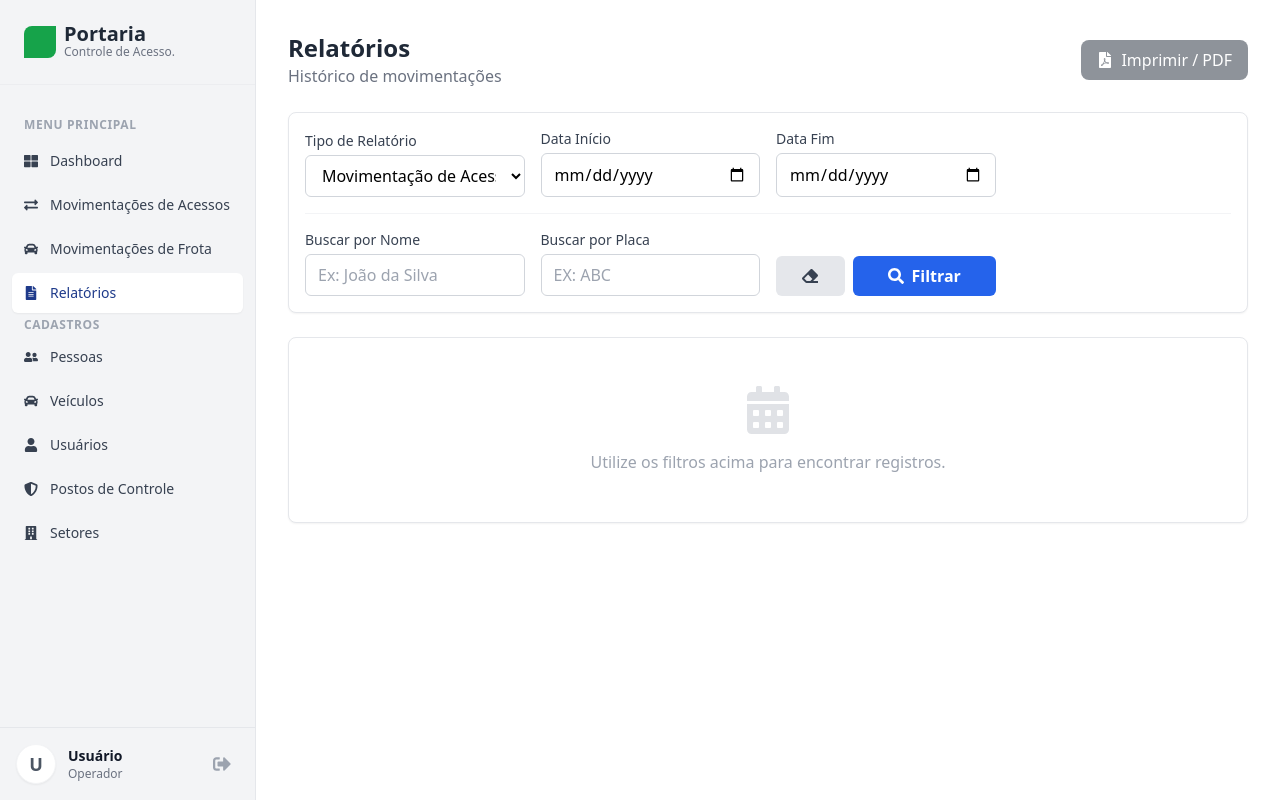
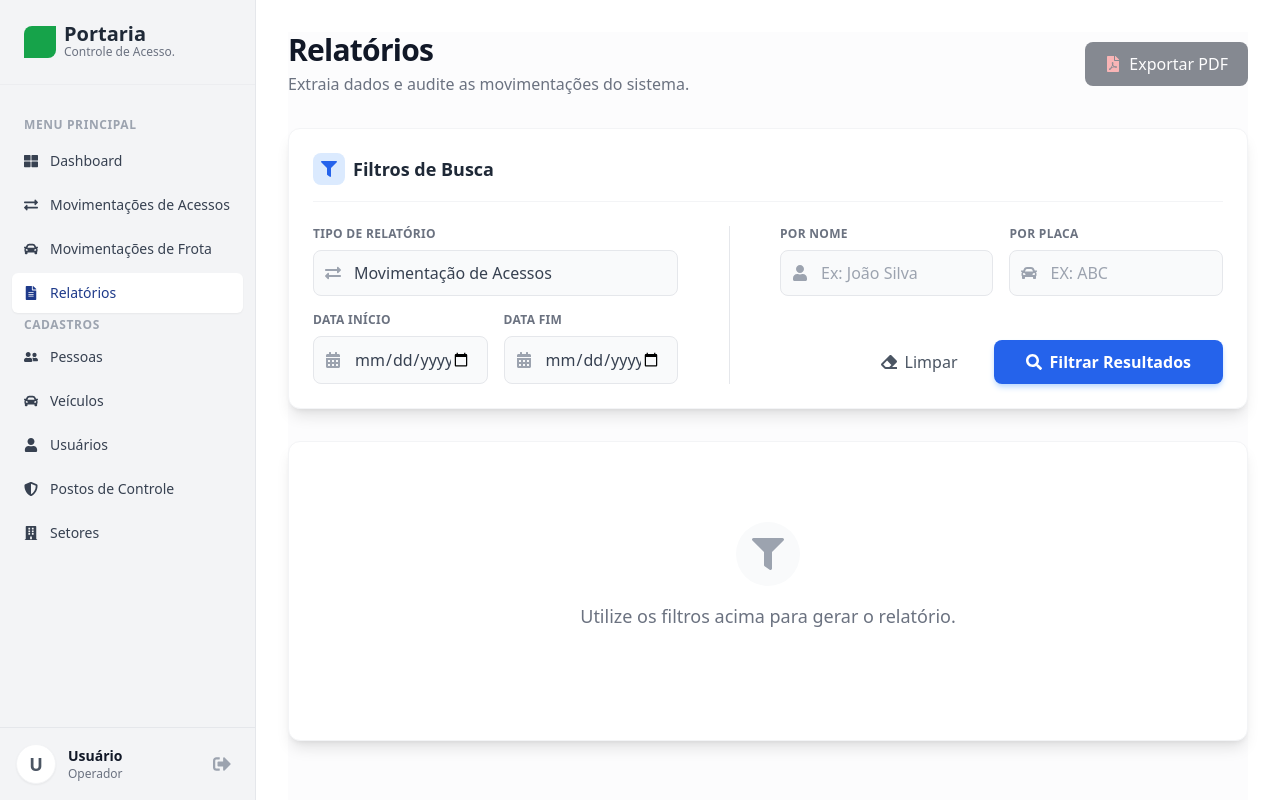
Before and after one commit to alissongabrieloliveira/gestao-acessos-veiculos-frontend, a React (Vite) app: page /relatorios in a window 1280 px wide. Built offline with nearby package versions, Linux system fonts and the light colour scheme; sample sign-in values are in the browser's storage.

Commit message:
style: reformula UI da tela de relatorios com cards, icones e melhor hierarquia visual

```diff
--- a/src/pages/Relatorios/index.jsx
+++ b/src/pages/Relatorios/index.jsx
@@ -1,23 +1,33 @@
 import React, { useState } from "react";
 import api from "../../services/api";
-import { FaSearch, FaFilePdf, FaCalendarAlt, FaEraser } from "react-icons/fa";
+import {
+  FaSearch,
+  FaFilePdf,
+  FaCalendarAlt,
+  FaEraser,
+  FaFilter,
+  FaCar,
+  FaUser,
+  FaExchangeAlt,
+} from "react-icons/fa";
 
 export default function Relatorios() {
   const [tipoRelatorio, setTipoRelatorio] = useState("acessos");
   const [dataInicio, setDataInicio] = useState("");
   const [dataFim, setDataFim] = useState("");
 
-  // Novos Estados
   const [buscaNome, setBuscaNome] = useState("");
   const [buscaPlaca, setBuscaPlaca] = useState("");
 
   const [resultados, setResultados] = useState([]);
   const [loading, setLoading] = useState(false);
+  const [filtrosAplicados, setFiltrosAplicados] = useState(false);
 
   async function handleGerarRelatorio(e) {
-    if (e) e.preventDefault(); // Permite chamar sem evento (botão limpar)
+    if (e) e.preventDefault();
     setLoading(true);
     setResultados([]);
+    setFiltrosAplicados(true);
 
     try {
       let url =
@@ -28,8 +38,6 @@ export default function Relatorios() {
 
       if (dataInicio) params.data_inicio = dataInicio;
       if (dataFim) params.data_fim = dataFim;
-
-      // Envia os novos filtros se estiverem preenchidos
       if (buscaNome) params.nome = buscaNome;
       if (buscaPlaca) params.placa = buscaPlaca;
 
@@ -49,6 +57,7 @@ export default function Relatorios() {
     setBuscaNome("");
     setBuscaPlaca("");
     setResultados([]);
+    setFiltrosAplicados(false);
   }
 
   function handlePrint() {
@@ -56,232 +65,367 @@ export default function Relatorios() {
   }
 
   return (
+    <div className="min-h-screen bg-gray-50/50 pb-10">
+      {/* Cabeçalho */}
+      <div className="flex flex-col md:flex-row md:items-center justify-between gap-4 mb-8 print:hidden">
         <div>
-      <div className="flex flex-col md:flex-row md:items-center justify-between gap-4 mb-6 print:hidden">
-        <div>
-          <h1 className="text-2xl font-bold text-gray-800">Relatórios</h1>
-          <p className="text-gray-500">Histórico de movimentações</p>
+          <h1 className="text-3xl font-bold text-gray-900 tracking-tight">
+            Relatórios
+          </h1>
+          <p className="text-gray-500 mt-1">
+            Extraia dados e audite as movimentações do sistema.
+          </p>
         </div>
         <button
           onClick={handlePrint}
           disabled={resultados.length === 0}
-          className="bg-gray-800 hover:bg-gray-900 text-white px-4 py-2 rounded-lg flex items-center gap-2 disabled:opacity-50"
+          className="bg-gray-900 hover:bg-black text-white px-5 py-2.5 rounded-lg flex items-center gap-2 transition-all shadow-md disabled:opacity-50 disabled:shadow-none font-medium"
         >
-          <FaFilePdf /> Imprimir / PDF
+          <FaFilePdf className="text-red-400" /> Exportar PDF
         </button>
       </div>
 
-      {/* Área de Filtros */}
-      <div className="bg-white p-4 rounded-lg shadow-sm border border-gray-200 mb-6 print:hidden">
+      {/* CARD DE FILTROS (Design Moderno) */}
+      <div className="bg-white rounded-xl shadow-lg border border-gray-100 p-6 mb-8 print:hidden">
+        <div className="flex items-center gap-2 mb-6 border-b border-gray-100 pb-4">
+          <div className="bg-blue-100 p-2 rounded-lg text-blue-600">
+            <FaFilter />
+          </div>
+          <h2 className="text-lg font-bold text-gray-800">Filtros de Busca</h2>
+        </div>
+
         <form onSubmit={handleGerarRelatorio}>
-          <div className="grid grid-cols-1 md:grid-cols-4 gap-4 items-end mb-4">
-            {/* Linha 1: Tipo e Datas */}
-            <div>
-              <label className="block text-sm font-medium text-gray-700 mb-1">
+          <div className="grid grid-cols-1 lg:grid-cols-12 gap-6">
+            {/* Coluna 1: Tipo e Datas (Ocupa 5 colunas em telas grandes) */}
+            <div className="lg:col-span-5 grid grid-cols-1 md:grid-cols-2 gap-4">
+              <div className="md:col-span-2">
+                <label className="block text-xs font-bold text-gray-500 uppercase tracking-wide mb-2">
                   Tipo de Relatório
                 </label>
+                <div className="relative">
+                  <div className="absolute inset-y-0 left-0 pl-3 flex items-center pointer-events-none text-gray-400">
+                    <FaExchangeAlt />
+                  </div>
                   <select
-                className="w-full border border-gray-300 rounded-md px-3 py-2 bg-white focus:ring-2 focus:ring-blue-500"
+                    className="w-full pl-10 pr-4 py-2.5 bg-gray-50 border border-gray-200 rounded-lg text-gray-700 focus:bg-white focus:ring-2 focus:ring-blue-500 focus:border-transparent transition-all outline-none appearance-none"
                     value={tipoRelatorio}
                     onChange={(e) => {
                       setTipoRelatorio(e.target.value);
                       setResultados([]);
+                      setFiltrosAplicados(false);
                     }}
                   >
                     <option value="acessos">Movimentação de Acessos</option>
                     <option value="frota">Movimentação de Frota</option>
                   </select>
                 </div>
+              </div>
 
               <div>
-              <label className="block text-sm font-medium text-gray-700 mb-1">
+                <label className="block text-xs font-bold text-gray-500 uppercase tracking-wide mb-2">
                   Data Início
                 </label>
+                <div className="relative">
+                  <div className="absolute inset-y-0 left-0 pl-3 flex items-center pointer-events-none text-gray-400">
+                    <FaCalendarAlt />
+                  </div>
                   <input
                     type="date"
-                className="w-full border border-gray-300 rounded-md px-3 py-2"
+                    className="w-full pl-10 pr-4 py-2.5 bg-gray-50 border border-gray-200 rounded-lg text-gray-700 focus:bg-white focus:ring-2 focus:ring-blue-500 outline-none transition-all"
                     value={dataInicio}
                     onChange={(e) => setDataInicio(e.target.value)}
                   />
                 </div>
+              </div>
 
               <div>
-              <label className="block text-sm font-medium text-gray-700 mb-1">
+                <label className="block text-xs font-bold text-gray-500 uppercase tracking-wide mb-2">
                   Data Fim
                 </label>
+                <div className="relative">
+                  <div className="absolute inset-y-0 left-0 pl-3 flex items-center pointer-events-none text-gray-400">
+                    <FaCalendarAlt />
+                  </div>
                   <input
                     type="date"
-                className="w-full border border-gray-300 rounded-md px-3 py-2"
+                    className="w-full pl-10 pr-4 py-2.5 bg-gray-50 border border-gray-200 rounded-lg text-gray-700 focus:bg-white focus:ring-2 focus:ring-blue-500 outline-none transition-all"
                     value={dataFim}
                     onChange={(e) => setDataFim(e.target.value)}
                   />
                 </div>
               </div>
+            </div>
 
-          {/* Linha 2: Buscas Textuais e Botões */}
-          <div className="grid grid-cols-1 md:grid-cols-4 gap-4 items-end border-t border-gray-100 pt-4">
+            {/* Divisor Vertical (apenas desktop) */}
+            <div className="hidden lg:block w-px bg-gray-200 mx-auto h-full"></div>
+
+            {/* Coluna 2: Busca Específica (Ocupa 6 colunas) */}
+            <div className="lg:col-span-6 flex flex-col justify-between">
+              <div className="grid grid-cols-1 md:grid-cols-2 gap-4">
                 <div>
-              <label className="block text-sm font-medium text-gray-700 mb-1">
-                Buscar por Nome
+                  <label className="block text-xs font-bold text-gray-500 uppercase tracking-wide mb-2">
+                    Por Nome
                   </label>
+                  <div className="relative">
+                    <div className="absolute inset-y-0 left-0 pl-3 flex items-center pointer-events-none text-gray-400">
+                      <FaUser />
+                    </div>
                     <input
                       type="text"
-                placeholder="Ex: João da Silva"
-                className="w-full border border-gray-300 rounded-md px-3 py-2"
+                      placeholder="Ex: João Silva"
+                      className="w-full pl-10 pr-4 py-2.5 bg-gray-50 border border-gray-200 rounded-lg text-gray-700 focus:bg-white focus:ring-2 focus:ring-blue-500 outline-none transition-all"
                       value={buscaNome}
                       onChange={(e) => setBuscaNome(e.target.value)}
                     />
                   </div>
+                </div>
 
                 <div>
-              <label className="block text-sm font-medium text-gray-700 mb-1">
-                Buscar por Placa
+                  <label className="block text-xs font-bold text-gray-500 uppercase tracking-wide mb-2">
+                    Por Placa
                   </label>
+                  <div className="relative">
+                    <div className="absolute inset-y-0 left-0 pl-3 flex items-center pointer-events-none text-gray-400">
+                      <FaCar />
+                    </div>
                     <input
                       type="text"
                       placeholder="Ex: ABC"
-                className="w-full border border-gray-300 rounded-md px-3 py-2 uppercase"
+                      className="w-full pl-10 pr-4 py-2.5 bg-gray-50 border border-gray-200 rounded-lg text-gray-700 focus:bg-white focus:ring-2 focus:ring-blue-500 outline-none uppercase transition-all"
                       value={buscaPlaca}
-                onChange={(e) => setBuscaPlaca(e.target.value.toUpperCase())}
+                      onChange={(e) =>
+                        setBuscaPlaca(e.target.value.toUpperCase())
+                      }
                     />
                   </div>
+                </div>
+              </div>
 
-            <div className="flex gap-2">
+              {/* Botões de Ação */}
+              <div className="flex gap-3 mt-6 justify-end">
                 <button
                   type="button"
                   onClick={limparFiltros}
-                className="bg-gray-200 hover:bg-gray-300 text-gray-700 font-bold py-2 px-4 rounded-md flex items-center justify-center gap-2 flex-1"
-                title="Limpar Filtros"
+                  className="px-6 py-2.5 rounded-lg text-gray-600 font-medium hover:bg-gray-100 transition-colors flex items-center gap-2"
                 >
-                <FaEraser />
+                  <FaEraser /> Limpar
                 </button>
 
                 <button
                   type="submit"
-                className="bg-blue-600 hover:bg-blue-700 text-white font-bold py-2 px-4 rounded-md flex items-center justify-center gap-2 flex-[3]"
+                  disabled={loading}
+                  className="bg-blue-600 hover:bg-blue-700 text-white px-8 py-2.5 rounded-lg font-bold shadow-md shadow-blue-200 transition-all flex items-center gap-2 disabled:opacity-70"
                 >
                   {loading ? (
-                  "Buscando..."
+                    <span className="flex items-center gap-2">
+                      <svg
+                        className="animate-spin h-4 w-4 text-white"
+                        viewBox="0 0 24 24"
+                      >
+                        <circle
+                          className="opacity-25"
+                          cx="12"
+                          cy="12"
+                          r="10"
+                          stroke="currentColor"
+                          strokeWidth="4"
+                        ></circle>
+                        <path
+                          className="opacity-75"
+                          fill="currentColor"
+                          d="M4 12a8 8 0 018-8V0C5.373 0 0 5.373 0 12h4zm2 5.291A7.962 7.962 0 014 12H0c0 3.042 1.135 5.824 3 7.938l3-2.647z"
+                        ></path>
+                      </svg>
+                      Buscando...
+                    </span>
                   ) : (
                     <>
-                    <FaSearch /> Filtrar
+                      <FaSearch /> Filtrar Resultados
                     </>
                   )}
                 </button>
               </div>
             </div>
+          </div>
         </form>
       </div>
 
-      {/* Resultados - Tabela Dinâmica (Mantém o mesmo código anterior) */}
-      <div className="bg-white rounded-lg shadow-sm border border-gray-200 overflow-hidden print:shadow-none print:border-none">
-        <div className="hidden print:block p-4 text-center border-b">
-          <h2 className="text-xl font-bold">
+      {/* RESULTADOS */}
+      <div className="bg-white rounded-xl shadow-lg border border-gray-100 overflow-hidden print:shadow-none print:border-none min-h-[300px]">
+        {/* Header Impressão */}
+        <div className="hidden print:block p-8 text-center border-b border-gray-200">
+          <h2 className="text-2xl font-bold text-gray-900">
             Relatório de {tipoRelatorio === "acessos" ? "Acessos" : "Frota"}
           </h2>
-          <p className="text-sm">Gerado em: {new Date().toLocaleString()}</p>
+          <p className="text-gray-500 mt-2">
+            Gerado em: {new Date().toLocaleString()}
+          </p>
         </div>
 
         {resultados.length === 0 ? (
-          <div className="p-12 text-center text-gray-400 print:hidden">
-            <FaCalendarAlt size={48} className="mx-auto mb-4 opacity-30" />
-            <p>Utilize os filtros acima para encontrar registros.</p>
+          <div className="h-full flex flex-col items-center justify-center py-20 text-gray-400 print:hidden">
+            <div
+              className={`p-4 rounded-full mb-4 ${
+                filtrosAplicados ? "bg-red-50 text-red-400" : "bg-gray-50"
+              }`}
+            >
+              {filtrosAplicados ? (
+                <FaSearch size={32} />
+              ) : (
+                <FaFilter size={32} />
+              )}
+            </div>
+            <p className="text-lg font-medium text-gray-500">
+              {filtrosAplicados
+                ? "Nenhum registro encontrado para estes filtros."
+                : "Utilize os filtros acima para gerar o relatório."}
+            </p>
           </div>
         ) : (
+          <div>
+            {/* Contador de Registros */}
+            <div className="bg-gray-50 px-6 py-3 border-b border-gray-100 flex justify-between items-center print:hidden">
+              <span className="text-sm font-medium text-gray-500">
+                Registros encontrados:
+              </span>
+              <span className="bg-white border border-gray-200 text-gray-800 px-3 py-1 rounded-full text-xs font-bold shadow-sm">
+                {resultados.length}
+              </span>
+            </div>
+
             <div className="overflow-x-auto">
-            <table className="w-full text-sm text-left text-gray-500">
-              <thead className="bg-gray-50 border-b uppercase text-xs text-gray-700">
+              <table className="w-full text-left border-collapse">
+                <thead className="bg-gray-50 border-b border-gray-200">
                   <tr>
-                  <th className="px-4 py-3">Data/Hora</th>
+                    <th className="px-6 py-4 text-xs font-bold text-gray-500 uppercase tracking-wider">
+                      Data/Hora
+                    </th>
                     {tipoRelatorio === "acessos" ? (
                       <>
-                      <th className="px-4 py-3">Pessoa / Documento</th>
-                      <th className="px-4 py-3">Veículo</th>
-                      <th className="px-4 py-3">Destino</th>
-                      <th className="px-4 py-3">Status</th>
+                        <th className="px-6 py-4 text-xs font-bold text-gray-500 uppercase tracking-wider">
+                          Pessoa / Veículo
+                        </th>
+                        <th className="px-6 py-4 text-xs font-bold text-gray-500 uppercase tracking-wider">
+                          Localização
+                        </th>
+                        <th className="px-6 py-4 text-xs font-bold text-gray-500 uppercase tracking-wider">
+                          Status
+                        </th>
                       </>
                     ) : (
                       <>
-                      <th className="px-4 py-3">Motorista</th>
-                      <th className="px-4 py-3">Veículo</th>
-                      <th className="px-4 py-3">Cidade Destino</th>
-                      <th className="px-4 py-3">KM Percorrido</th>
+                        <th className="px-6 py-4 text-xs font-bold text-gray-500 uppercase tracking-wider">
+                          Motorista / Veículo
+                        </th>
+                        <th className="px-6 py-4 text-xs font-bold text-gray-500 uppercase tracking-wider">
+                          Destino
+                        </th>
+                        <th className="px-6 py-4 text-xs font-bold text-gray-500 uppercase tracking-wider">
+                          Quilometragem
+                        </th>
                       </>
                     )}
                   </tr>
                 </thead>
-              <tbody>
+                <tbody className="divide-y divide-gray-100">
                   {resultados.map((item) => (
-                  <tr key={item.id} className="border-b hover:bg-gray-50">
-                    <td className="px-4 py-3">
-                      {new Date(item.data_hora_entrada).toLocaleString()}
-                      {item.data_hora_saida && (
-                        <div className="text-xs text-gray-400 mt-1">
-                          Saída:{" "}
-                          {new Date(item.data_hora_saida).toLocaleString()}
+                    <tr
+                      key={item.id}
+                      className="hover:bg-blue-50/30 transition-colors"
+                    >
+                      <td className="px-6 py-4 whitespace-nowrap">
+                        <div className="text-sm font-bold text-gray-900">
+                          {new Date(
+                            item.data_hora_entrada
+                          ).toLocaleDateString()}
                         </div>
-                      )}
+                        <div className="text-xs text-gray-500">
+                          {new Date(item.data_hora_entrada)
+                            .toLocaleTimeString()
+                            .slice(0, 5)}
+                          {item.data_hora_saida &&
+                            ` - ${new Date(item.data_hora_saida)
+                              .toLocaleTimeString()
+                              .slice(0, 5)}`}
+                        </div>
                       </td>
 
                       {tipoRelatorio === "acessos" ? (
                         <>
-                        <td className="px-4 py-3">
-                          <p className="font-bold text-gray-700">
+                          <td className="px-6 py-4">
+                            <div className="flex items-center">
+                              <div className="ml-0">
+                                <div className="text-sm font-medium text-gray-900">
                                   {item.pessoa_nome}
-                          </p>
-                          <span className="text-xs">
-                            {item.pessoa_documento}
-                          </span>
+                                </div>
+                                <div className="text-xs text-gray-500 flex items-center gap-1">
+                                  {item.veiculo_placa ? (
+                                    <>
+                                      <FaCar className="text-gray-400" />{" "}
+                                      {item.veiculo_modelo} (
+                                      {item.veiculo_placa})
+                                    </>
+                                  ) : (
+                                    <>
+                                      <FaUser className="text-gray-400" /> A pé
+                                    </>
+                                  )}
+                                </div>
+                              </div>
+                            </div>
                           </td>
-                        <td className="px-4 py-3">
-                          {item.veiculo_placa
-                            ? `${item.veiculo_placa} (${item.veiculo_modelo})`
-                            : "A pé"}
+                          <td className="px-6 py-4">
+                            <div className="text-sm text-gray-900">
+                              {item.setor_nome}
+                            </div>
+                            <div className="text-xs text-gray-500">
+                              Posto: {item.posto_entrada_nome}
+                            </div>
                           </td>
-                        <td className="px-4 py-3">
-                          {item.setor_nome} <br />
-                          <span className="text-xs text-gray-400">
-                            Posto: {item.posto_entrada_nome}
-                          </span>
-                        </td>
-                        <td className="px-4 py-3">
+                          <td className="px-6 py-4">
                             <span
-                            className={`px-2 py-1 rounded text-xs font-bold ${
+                              className={`px-3 py-1 inline-flex text-xs leading-5 font-semibold rounded-full ${
                                 item.status === "patio"
-                                ? "bg-blue-100 text-blue-700"
-                                : "bg-gray-100 text-gray-600"
+                                  ? "bg-blue-100 text-blue-800"
+                                  : "bg-green-100 text-green-800"
                               }`}
                             >
-                            {item.status.toUpperCase()}
+                              {item.status === "patio"
+                                ? "NO PÁTIO"
+                                : "FINALIZADO"}
                             </span>
                           </td>
                         </>
                       ) : (
                         <>
-                        <td className="px-4 py-3 font-bold text-gray-700">
+                          <td className="px-6 py-4">
+                            <div className="text-sm font-medium text-gray-900">
                               {item.motorista_nome}
+                            </div>
+                            <div className="text-xs text-gray-500 flex items-center gap-1">
+                              <FaCar className="text-gray-400" /> {item.modelo}{" "}
+                              ({item.placa})
+                            </div>
                           </td>
-                        <td className="px-4 py-3">
-                          {item.modelo} <br />
-                          <span className="text-xs font-mono bg-gray-100 px-1">
-                            {item.placa}
-                          </span>
+                          <td className="px-6 py-4">
+                            <div className="text-sm text-gray-900 font-medium">
+                              {item.cidade_destino}
+                            </div>
+                            <div className="text-xs text-gray-500">
+                              {item.cidade_uf}
+                            </div>
                           </td>
-                        <td className="px-4 py-3">
-                          {item.cidade_destino} ({item.cidade_uf})
-                        </td>
-                        <td className="px-4 py-3">
-                          <div>Saída: {item.km_entrada}</div>
+                          <td className="px-6 py-4">
+                            <div className="text-sm text-gray-900">
+                              Saída: {item.km_entrada} km
+                            </div>
                             {item.km_saida ? (
-                            <>
-                              <div>Chegada: {item.km_saida}</div>
-                              <div className="font-bold text-blue-600 mt-1">
+                              <div className="text-sm text-blue-600 font-bold mt-1">
                                 Total: {item.km_saida - item.km_entrada} km
                               </div>
-                            </>
                             ) : (
-                            <span className="text-yellow-600 text-xs">
-                              Em viagem
+                              <span className="text-yellow-600 text-xs font-bold bg-yellow-50 px-2 py-0.5 rounded">
+                                EM VIAGEM
                               </span>
                             )}
                           </td>
@@ -292,12 +436,12 @@ export default function Relatorios() {
                 </tbody>
               </table>
             </div>
+          </div>
         )}
       </div>
 
-      <div className="hidden print:block mt-8 text-center text-xs text-gray-400">
-        Relatório gerado em {new Date().toLocaleString()} pelo Sistema de
-        Portaria.
+      <div className="hidden print:block mt-8 text-center text-xs text-gray-400 border-t pt-4">
+        Relatório oficial - Sistema de Portaria e Frota
       </div>
     </div>
   );
```
Lines whose indentation alone changed are shown as unchanged.
